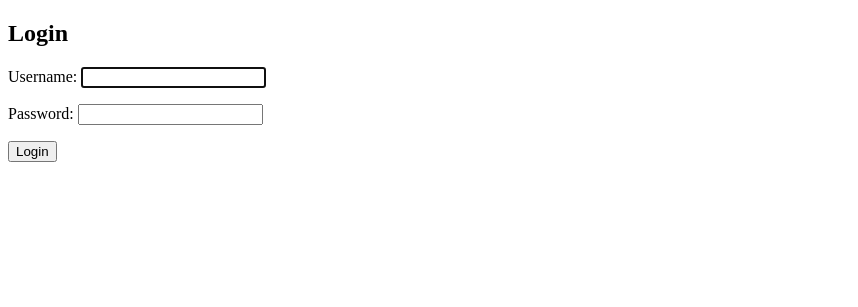
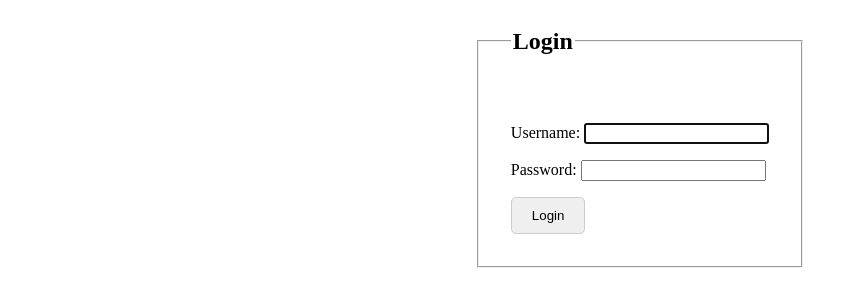
Before and after one commit to marcosdima/bleff_django, a Django app: page /users/login/ in a window 1280 px wide. Shown: the top 307 px of the page, without its empty margins (0-858 px from the left). Run offline with Django 5.2, Linux system fonts and the light colour scheme.

Commit message:
mod: moving styles

```diff
--- a/bleff/bleff/static/bleff/css/styles.css
+++ b/bleff/bleff/static/bleff/css/styles.css
@@ -1,3 +1,20 @@
+body {
+    display: flex;
+    justify-content: center;
+    align-items: center;
+}
+
+.main_container {
+    display: flex;
+    flex-direction: column;
+    width: fit-content;
+
+
+    fieldset {
+        padding: 2rem;
+    }
+}
+
 .button {
     padding: 10px 20px;
     cursor: pointer;
--- a/bleff/menu/templates/menu/main_menu.html
+++ b/bleff/menu/templates/menu/main_menu.html
@@ -10,7 +10,7 @@
     <link rel="stylesheet" href="{% static 'bleff/css/styles.css' %}">
 </head>
 <body>
-    <form action="" method="get" id="redirectForm">
+    <form action="" method="get" class="main_container" id="redirectForm">
         <fieldset>
             <legend><h2>Main Menu</h2></legend>
             <div class="pointer" onclick="selectOption('login')">
@@ -40,9 +40,9 @@
             event.preventDefault();
             const selectedUrl = document.querySelector('input[name="redirect"]:checked')?.value;
             if (selectedUrl) {
-                window.location.href = selectedUrl; // Redirige a la URL seleccionada
+                window.location.href = selectedUrl;
             } else {
-                alert('Please select an option.'); // Mensaje de advertencia si no se selecciona nada
+                alert('Please select an option.');
             }
         });
     </script>
--- a/bleff/users/templates/users/login.html
+++ b/bleff/users/templates/users/login.html
@@ -1,16 +1,23 @@
+{% load static %}
+
 <!DOCTYPE html>
 <html lang="en">
 <head>
     <meta charset="UTF-8">
     <meta name="viewport" content="width=device-width, initial-scale=1.0">
     <title>Login</title>
+    <link rel="stylesheet" href="{% static 'bleff/css/styles.css' %}">
 </head>
 <body>
-    <h2>Login</h2>
-    <form method="post">
-        {% csrf_token %}
-        {{ form.as_p }}
-        <button type="submit">Login</button>
-    </form>
+    <div class="main_container">
+        <fieldset>
+            <legend><h2>Login</h2></legend>
+            <form method="post">
+                {% csrf_token %}
+                {{ form.as_p }}
+                <button class="button" type="submit">Login</button>
+            </form>
+        </fieldset>
+    </div>
 </body>
 </html>
```
Also changed, not shown: bleff/menu/static/menu/css/styles.css (+0 -17 lines).
